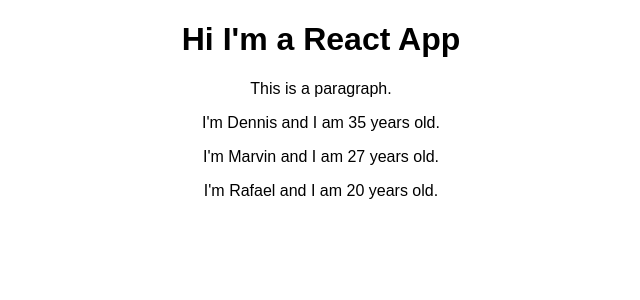
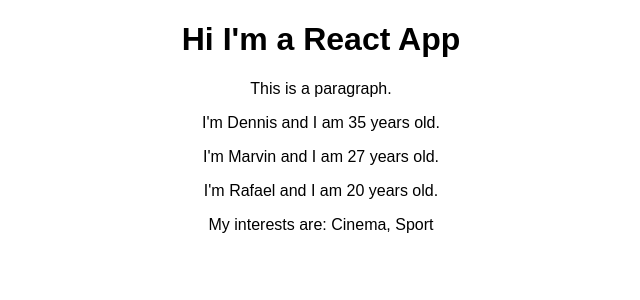
Before and after one commit to D3stros/React-Projects, a React (Create React App) app: page / in a window 1280 px wide. Shown: the top 300 px of the page, without its empty margins (319-959 px from the left). Built offline with nearby package versions, Linux system fonts and the light colour scheme.

Commit message:
Accessing props.children

```diff
--- a/src/App.js
+++ b/src/App.js
@@ -10,7 +10,7 @@
       <p>This is a paragraph.</p>
       <Person name = "Dennis" age = "35" />
       <Person name = "Marvin" age = "27" />
-      <Person name = "Rafael" age = "20" />
+      <Person name = "Rafael" age = "20">My interests are: Cinema, Sport</Person>
      </div>
       );
     // return React.createElement("div", {className: "App"}, React.createElement("h1", null, "Does this work?"));
--- a/src/Person/person.js
+++ b/src/Person/person.js
@@ -1,7 +1,12 @@
 import React from "react";
 
 const person = (props) => {
-    return <p>I'm {props.name} and I am {props.age} years old.</p>
+    return (
+    <div>
+        <p>I'm {props.name} and I am {props.age} years old.</p>
+        <p>{props.children}</p>
+    </div>
+    )
 }
 
 export default person;
```
